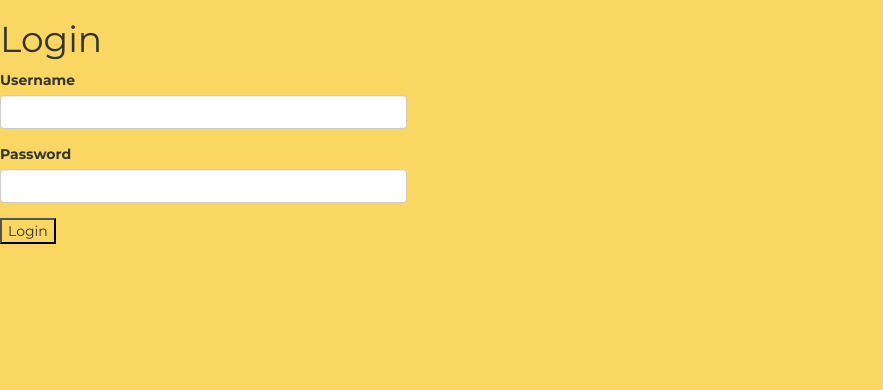
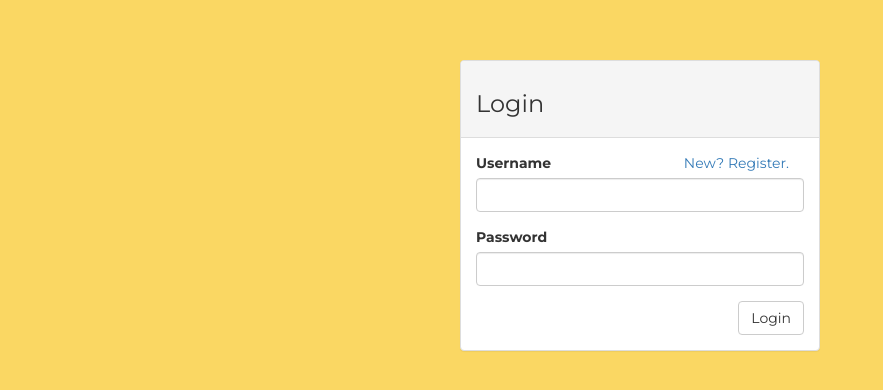
Before and after one commit to javierchavez/tcapp, a Flask app: page /login in a window 1280 px wide. Shown: the part 51-441 px from the top of the page, without its empty margins (0-883 px from the left). Run offline with Flask 2, Linux system fonts and the light colour scheme; some libraries are stand-ins or nearby versions.

Commit message:
Styled registeration/login form. ignoring emacs files

```diff
--- a/app/templates/base_templates/form_macros.html
+++ b/app/templates/base_templates/form_macros.html
@@ -34,9 +34,10 @@
 {%- endmacro %}
 
 {% macro render_submit_field(field, label=None, tabindex=None) -%}
-    {% if not label %}{% set label=field.label.text %}{% endif %}
-    {#<button type="submit" class="form-control btn btn-default btn-primary">{{label}}</button>#}
-    <input type="submit" value="{{label}}"
-           {% if tabindex %}tabindex="{{ tabindex }}"{% endif %}
-           >
+	{% if not label %}{% set label=field.label.text %}{% endif %}
+
+	<button type="submit" class="btn btn-default pull-right">{{label}}</button>
+	<!-- <input type="submit" value="{{label}}" -->
+        <!--    {% if tabindex %}tabindex="{{ tabindex }}"{% endif %} -->
+        <!--        > -->
 {%- endmacro %}
--- a/app/templates/users/user_login_page.html
+++ b/app/templates/users/user_login_page.html
@@ -1,23 +1,30 @@
 {% extends "base_templates/page_base.html" %}  {# base_templates/page_base.html extends base_templates/base.html #}
 
 {% block main %}
+<div class="container">
+  <div class="row" style="padding-top:60px;">
+    <div class="col-md-4 col-md-offset-4">
+      <div class="panel panel-default">
+	<div class="panel-heading"><h3>Login</h3></div>
+	<div class="panel-body">
 
+	  {% from "base_templates/form_macros.html" import render_field, render_submit_field %}
+	  <form action="" method="POST" class="form" role="form">
 
-<h1>Login</h1>
+	    {{ form.hidden_tag() }}
+	    <div class="col-xs-6 text-right pull-right">
 
+              <a href="{{ url_for('user_register_page') }}" tabindex='190'>New? Register.</a>
+            </div>
+	    {{ render_field(form.username, tabindex=250) }}
+	    {{ render_field(form.password, tabindex=250) }}
 
-{% from "base_templates/form_macros.html" import render_field, render_submit_field %}
-<form action="" method="POST" class="form" role="form">
-  <div class="row">
-    <div class="col-sm-6 col-md-5 col-lg-4">
-    {{ form.hidden_tag() }}
+	    {{ render_submit_field(form.submit, tabindex=280) }}
+	  </form>
+	</div>
 
-    {{ render_field(form.username, tabindex=250) }}
-    {{ render_field(form.password, tabindex=250) }}
-
-    {{ render_submit_field(form.submit, tabindex=280) }}
+      </div>
     </div>
   </div>
-</form>
-
+</div>
 {% endblock %}
--- a/app/users/views.py
+++ b/app/users/views.py
@@ -24,7 +24,7 @@ def login():
         if user is not None:
             login_user(user)
             flash("Logged in successfully.")
-            return redirect(request.args.get("next") or url_for("home_page"))
+            return redirect(request.args.get("next") or url_for("user_stats_page"))
         else:
             flash("Error.")
 
--- a/reset_db.py
+++ b/reset_db.py
@@ -7,13 +7,14 @@ from passlib.hash import pbkdf2_sha256
 
 def reset_db(app, db):
 
+
     print('Dropping all tables')
     db.drop_all()
 
     # Create all tables
     print('Creating all tables')
+
     db.create_all()
-
     # Add users
     print('Adding users')
     add_user(app, db, 'bobby', 'Bob', 'User', 'admin@example.com', 'Password1')
--- a/runserver.py
+++ b/runserver.py
@@ -4,5 +4,6 @@ from app.startup.init_app import init_app
 init_app(app, db)
 
 
+
 if __name__ == "__main__":
     app.run(port=8003, debug=True)
```
Also changed, not shown: app/templates/users/user_register_page.html (+12 -7 lines), 1 other file.
